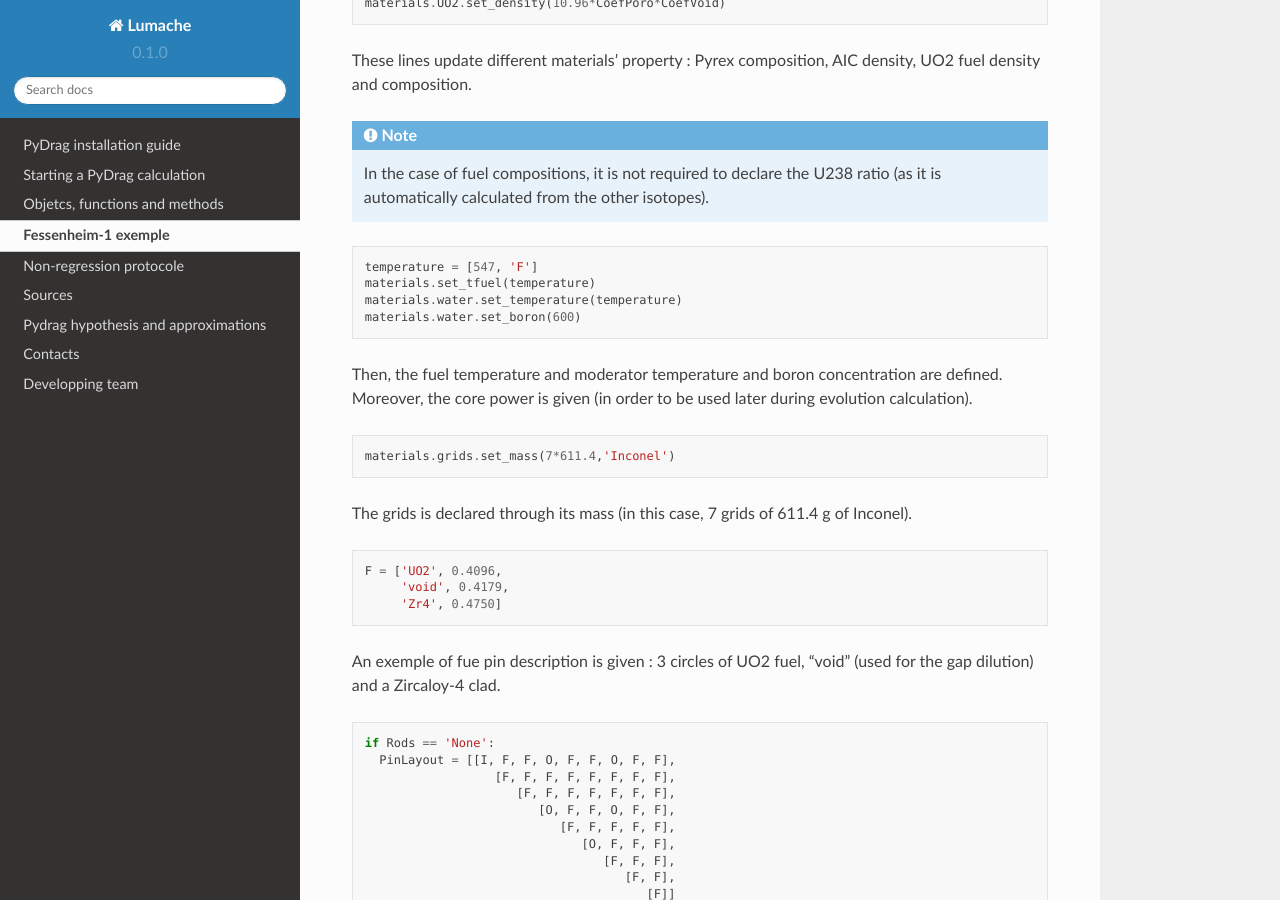
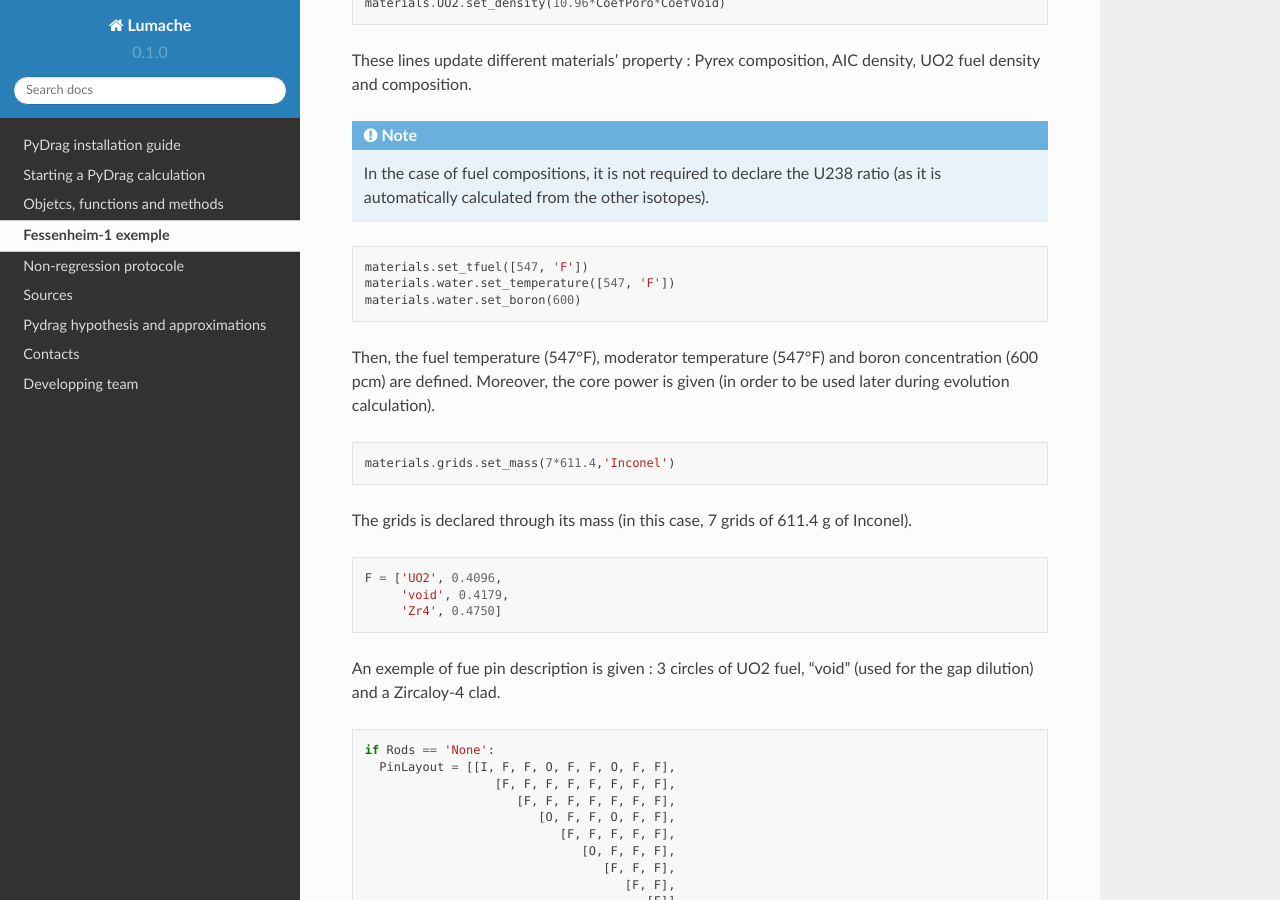
Before and after one commit to Ben105m/rtd-tutorial, a Sphinx documentation site: the page built from docs/source/exemple1.rst, in a window 1280 px wide and 900 px high, scrolled down 921 px. Built offline with Sphinx 7.4.7 and the Read the Docs theme 2.0.0, drawn with Linux system fonts in a browser that asks for light colours.

Commit message:
Update exemple1.rst

```diff
--- a/docs/source/exemple1.rst
+++ b/docs/source/exemple1.rst
@@ -44,12 +44,11 @@ These lines update different materials' property : Pyrex composition, AIC densit
 
 ::
 
-  temperature = [547, 'F']
-  materials.set_tfuel(temperature)
-  materials.water.set_temperature(temperature)
+  materials.set_tfuel([547, 'F'])
+  materials.water.set_temperature([547, 'F'])
   materials.water.set_boron(600)
 
-Then, the fuel temperature and moderator temperature and boron concentration are defined. Moreover, the core power is given (in order to be used later during evolution calculation).
+Then, the fuel temperature (547°F), moderator temperature (547°F) and boron concentration (600 pcm) are defined. Moreover, the core power is given (in order to be used later during evolution calculation).
 
 ::
 
```
